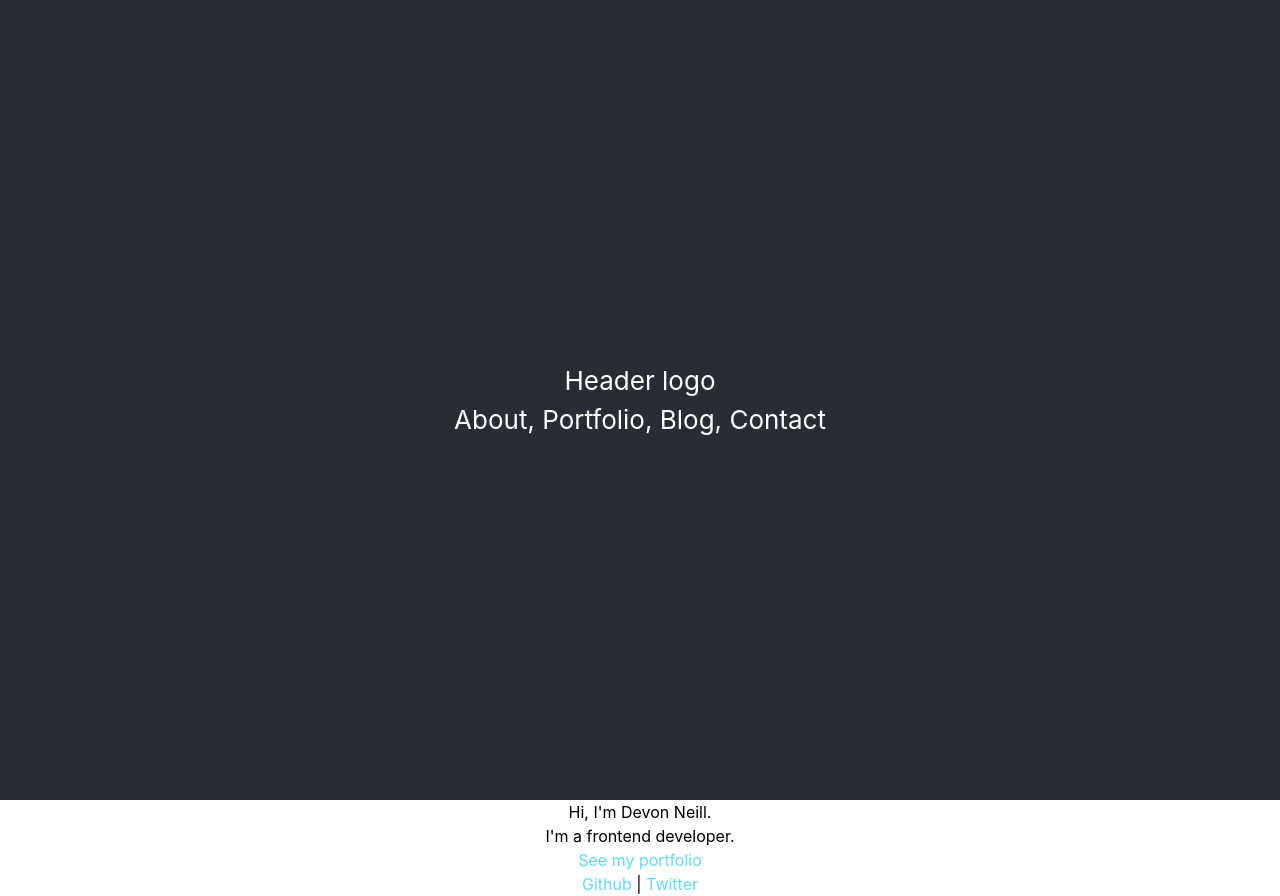
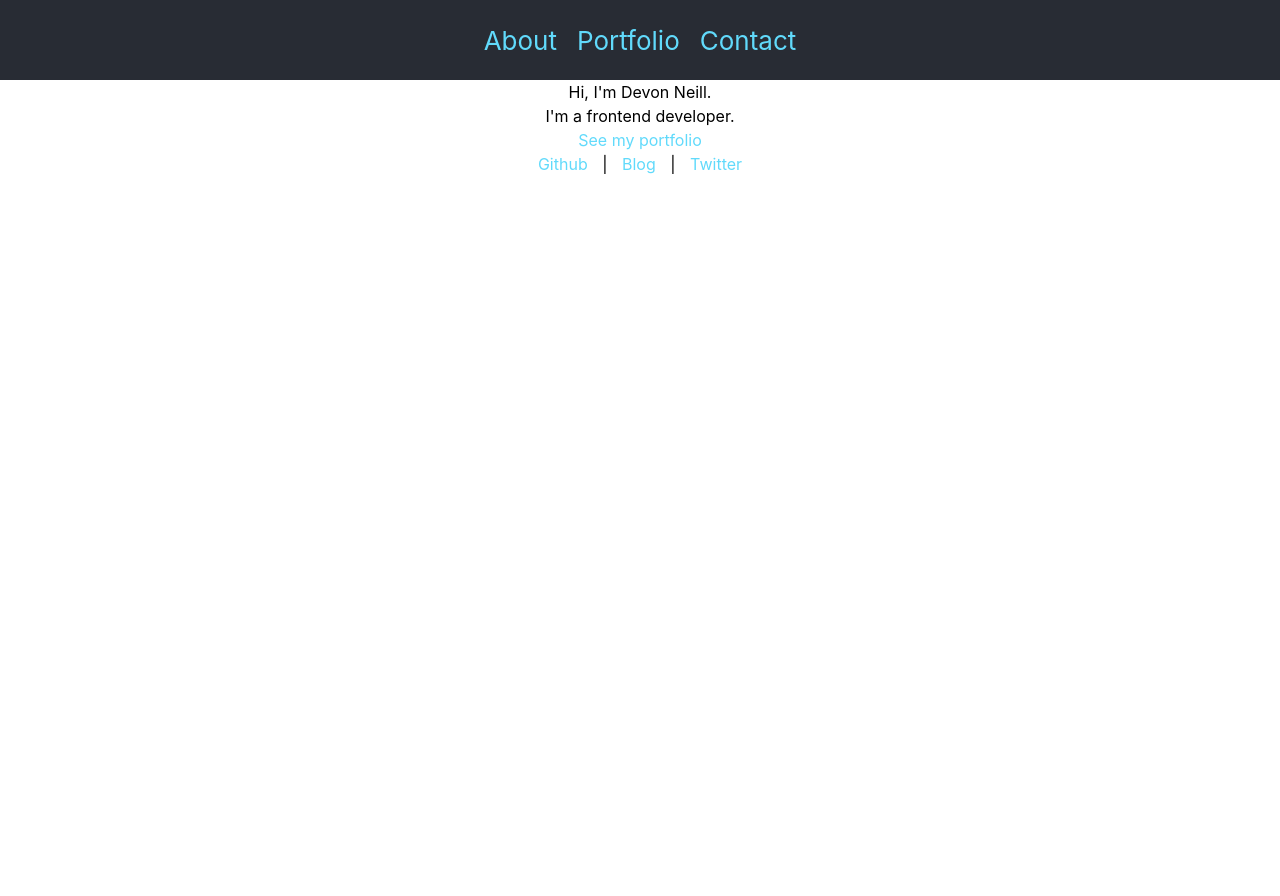
Before and after one commit to devneill/portfolio, a React (Vite) app: page / in a window 1280 px wide. After the commit the page ends 800 px from the top, so only its background shows below. Built offline with nearby package versions, Linux system fonts and the light colour scheme.

Commit message:
Style navbar

```diff
--- a/src/App.css
+++ b/src/App.css
@@ -2,22 +2,11 @@
   text-align: center;
 }
 
-.App-logo {
-  height: 40vmin;
-  pointer-events: none;
-}
-
-@media (prefers-reduced-motion: no-preference) {
-  .App-logo {
-    animation: App-logo-spin infinite 20s linear;
-  }
-}
-
 .App-header {
   background-color: #282c34;
-  min-height: 100vh;
+  min-height: 10vh;
   display: flex;
-  flex-direction: column;
+  flex-direction: row;
   align-items: center;
   justify-content: center;
   font-size: calc(10px + 2vmin);
@@ -26,17 +15,5 @@
 
 .App-link {
   color: #61dafb;
+  margin: 0px 10px;
 }
-
-@keyframes App-logo-spin {
-  from {
-    transform: rotate(0deg);
-  }
-  to {
-    transform: rotate(360deg);
-  }
-}
-
-button {
-  font-size: calc(10px + 2vmin);
-}
--- a/src/App.tsx
+++ b/src/App.tsx
@@ -1,13 +1,35 @@
-import { useState } from 'react';
-import logo from './logo.svg';
 import './App.css';
 
 function App() {
   return (
     <div className="App">
       <header className="App-header">
-        Header logo
-        <nav>About, Portfolio, Blog, Contact</nav>
+        <nav>
+          <a
+            className="App-link"
+            href="https://reactjs.org"
+            target="_blank"
+            rel="noopener noreferrer"
+          >
+            About
+          </a>
+          <a
+            className="App-link"
+            href="https://reactjs.org"
+            target="_blank"
+            rel="noopener noreferrer"
+          >
+            Portfolio
+          </a>
+          <a
+            className="App-link"
+            href="https://reactjs.org"
+            target="_blank"
+            rel="noopener noreferrer"
+          >
+            Contact
+          </a>
+        </nav>
       </header>
       <main>
         <p>Hi, I'm Devon Neill.</p>
@@ -24,6 +46,7 @@ function App() {
         </p>
       </main>
       <footer>
+        <nav>
           <a
             className="App-link"
             href="https://reactjs.org"
@@ -35,12 +58,22 @@ function App() {
           {' | '}
           <a
             className="App-link"
+            href="https://reactjs.org"
+            target="_blank"
+            rel="noopener noreferrer"
+          >
+            Blog
+          </a>
+          {' | '}
+          <a
+            className="App-link"
             href="https://vitejs.dev/guide/features.html"
             target="_blank"
             rel="noopener noreferrer"
           >
             Twitter
           </a>
+        </nav>
       </footer>
     </div>
   );
```
Lines whose indentation alone changed are shown as unchanged.
